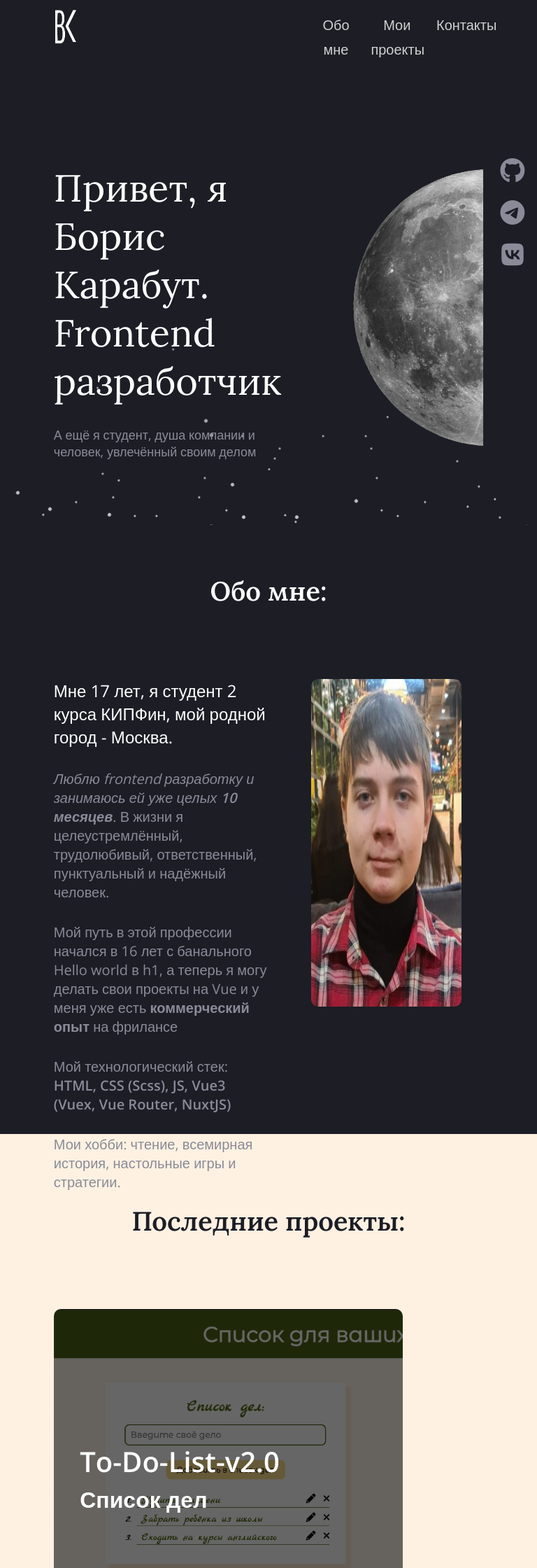
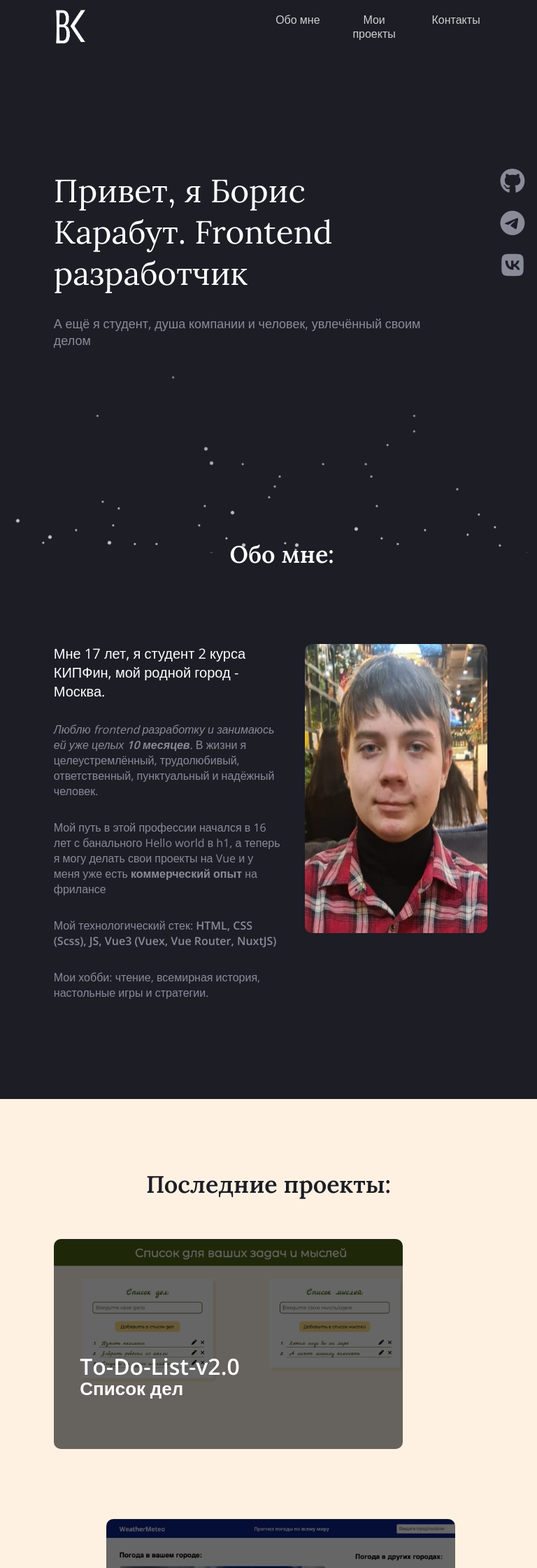
Before and after one commit to RoastedPikachu/BK-Landing, a Vue app: page / in a window 768 px wide. Shown: the top 2240 px of the page at 70% size. Built offline with nearby package versions, Linux system fonts and the light colour scheme.

Commit message:
Добавил адаптив для планшетов

```diff
--- a/src/App.vue
+++ b/src/App.vue
@@ -136,4 +136,52 @@ export default {
     }
   }
 
+  @media(max-width: 450px) {
+    #app {
+      #squares {
+        height: 80%;
+      }
+    }
+  }
+
+  @media(min-width: 600px) and (max-width: 1100px) {
+    #app {
+      #squares {
+        height: 90%;
+      }
+    }
+  }
+
+  @media(min-height: 1200px) and (max-height: 1399px) {
+    #app {
+      #squares {
+        height: 75%;
+      }
+    }
+  }
+
+  @media(min-height: 1400px) and (max-height: 1599px) {
+    #app {
+      #squares {
+        height: 67.5%;
+      }
+    }
+  }
+
+  @media(min-height: 1600px) and (max-height: 1799px) {
+    #app {
+      #squares {
+        height: 60%;
+      }
+    }
+  }
+
+  @media(min-height: 1800px) and (max-height: 1999px) {
+    #app {
+      #squares {
+        height: 52.5%;
+      }
+    }
+  }
+
 </style>
--- a/src/components/AboutBlock.vue
+++ b/src/components/AboutBlock.vue
@@ -100,4 +100,28 @@ export default {
     }
   }
 
+  @media(min-width: 600px) and (max-width: 1100px) {
+    .aboutBlock {
+      width: 85%;
+      h2 {
+        font-size: 34px;
+      }
+      div {
+        .aboutBlock-text {
+          p {
+            font-size: 16px;
+          }
+          p:nth-child(1) {
+            font-size: 20px;
+          }
+        }
+        img {
+          margin-left: 5%;
+          width: 40%;
+          height: 75%;
+        }
+      }
+    }
+  }
+
 </style>
--- a/src/components/ContactIcons.vue
+++ b/src/components/ContactIcons.vue
@@ -50,4 +50,10 @@ export default {
     }
   }
 
+  @media(min-width: 600px) and (max-width: 1100px) {
+    .contactIcons {
+      margin-top: 22%;
+    }
+  }
+
 </style>
--- a/src/components/FooterComp.vue
+++ b/src/components/FooterComp.vue
@@ -88,4 +88,22 @@ export default {
       }
     }
   }
+
+  @media(min-width: 600px) and (max-width: 1100px) {
+    footer {
+      height: 225px;
+      img {
+        width: 70px;
+        height: 70px;
+      }
+      span {
+        p {
+          font-size: 20px;
+        }
+      }
+      p {
+        font-size: 14px;
+      }
+    }
+  }
 </style>
--- a/src/components/HeaderComp.vue
+++ b/src/components/HeaderComp.vue
@@ -103,4 +103,35 @@ export default {
       }
     }
   }
+
+  @media(min-width: 600px) and (max-width: 1100px) {
+    .nav {
+      img {
+        width: 7.5%;
+      }
+      span {
+        width: 50%;
+        p {
+          line-height: 20px;
+          font-size: 16px;
+        }
+      }
+    }
+  }
+
+  @media(min-width: 1800px) {
+    .nav {
+      height: 120px;
+      img {
+        width: 6.5%;
+        height: 85px;
+      }
+      span {
+        width: 45%;
+        p {
+          font-size: 30px;
+        }
+      }
+    }
+  }
 </style>
--- a/src/components/HelloBlock.vue
+++ b/src/components/HelloBlock.vue
@@ -71,4 +71,26 @@ export default {
       }
     }
   }
+
+  @media(min-width: 600px) and (max-width: 1100px) {
+    .helloBlock {
+      height: 700px;
+      div {
+        margin-top: -100px;
+        width: 90%;
+        .helloBlock-topParagraph {
+          font-size: 46px;
+        }
+      }
+      .helloBlock-img {
+        display: none;
+      }
+    }
+  }
+
+  @media(min-width: 1800px) {
+    .helloBlock {
+      height: 1100px;
+    }
+  }
 </style>
--- a/src/components/MyProjectsBlock.vue
+++ b/src/components/MyProjectsBlock.vue
@@ -133,11 +133,13 @@ export default {
       height: 700px;
       h2 {
         margin-top: 50px;
+        height: auto;
         font-size: 34px;
       }
       a {
         width: 80%;
         height: 200px;
+        margin-top: 50px;
         div {
           p {
             margin-top: calc(35% - 10px);
@@ -163,4 +165,30 @@ export default {
       }
     }
   }
+
+  @media(min-width: 600px) and (max-width: 1100px) {
+    .myProjectsBlock {
+      height: 1000px;
+      h2 {
+        height: 100px;
+        font-size: 34px;
+      }
+      a {
+        height: 300px;
+        div {
+          p {
+            margin-top: calc(34% - 10px);
+            font-size: 32px;
+          }
+          p:nth-child(3) {
+            margin-top: calc(35% + 20px);
+            font-size: 26px;
+          }
+          p:nth-child(4) {
+            display: none;
+          }
+        }
+      }
+    }
+  }
 </style>
```
Also changed, not shown: 1 other file (tests, documents, lock files or other folders).
